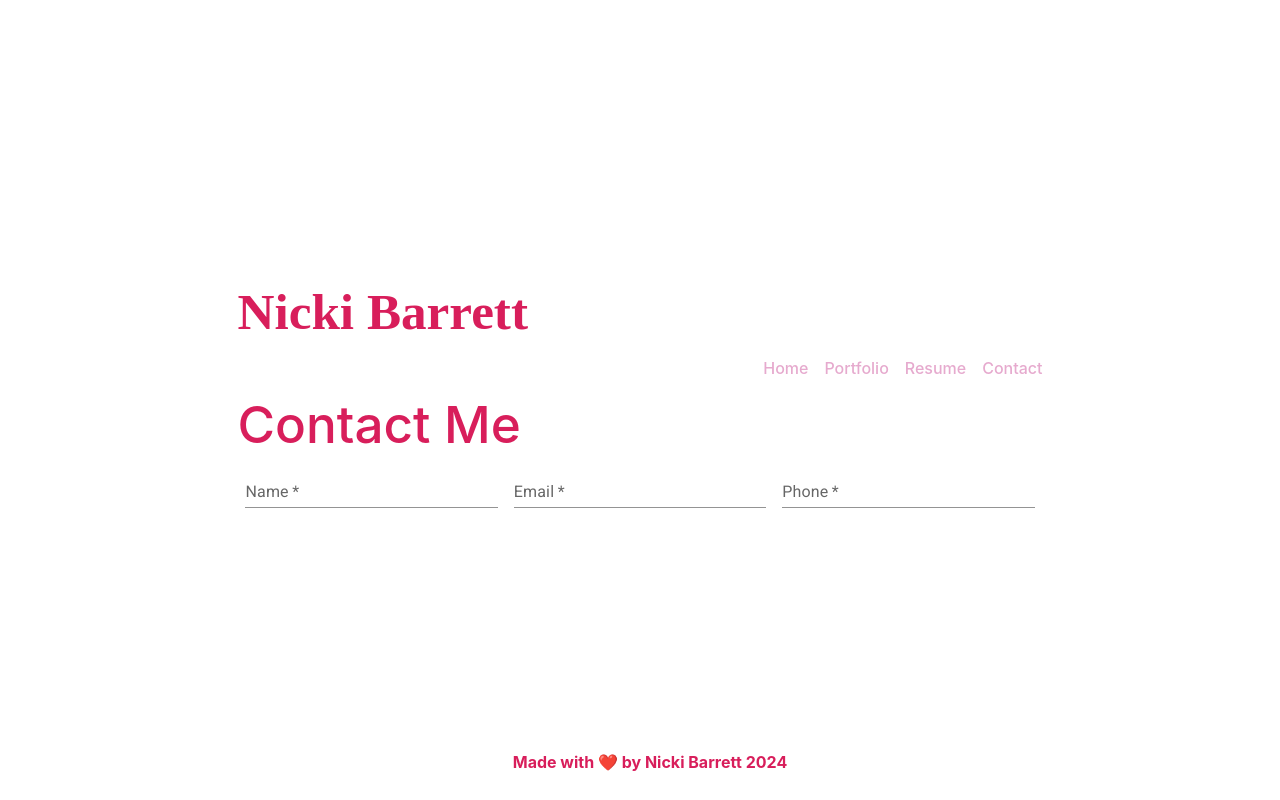
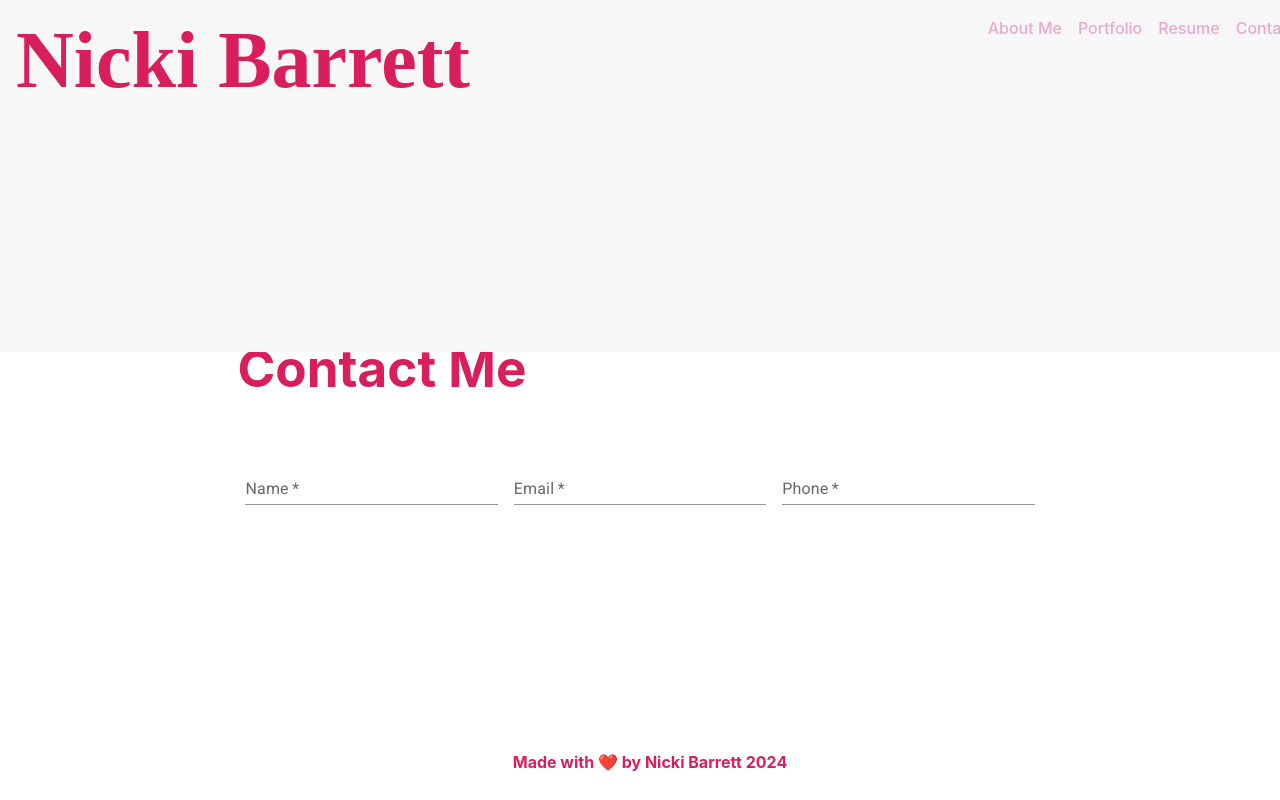
Before and after one commit to Nixxii223/20-react-portfolio, a React (Vite) app: page /Contact in a window 1280 px wide. Built offline with nearby package versions, Linux system fonts and the light colour scheme; a web font is replaced by a local one.

Commit message:
header styling

```diff
--- a/src/components/Header/index.jsx
+++ b/src/components/Header/index.jsx
@@ -8,12 +8,12 @@ const Header = () => {
 
             <h1 class="life-savers-bold">Nicki Barrett</h1>
             <nav >
-                <ul class="list">
-                    <li><Link to="/homepage">Home</Link></li>
+                <a>
+                    <li><Link to="/homepage">About Me</Link></li>
                     <li><Link to="/portfolio">Portfolio</Link></li>
                     <li><Link to="/resume">Resume</Link></li>
                     <li><Link to="/contact">Contact</Link></li>
-                </ul>
+                </a>
             </nav>
         </header>
     );
--- a/src/components/Header/styles.css
+++ b/src/components/Header/styles.css
@@ -1,3 +1,17 @@
+header {
+  background-color: #f7f7f7;
+  display: flex;
+  justify-content: space-between;
+  padding: 1em;
+  margin: 0;
+  position: fixed;
+  left: 0;
+  top: 0;
+  width: 100%;
+  height: 20em;
+  z-index: 1000;
+}
+
 h1 {
   color: #d81e5b;
   font-weight: 500;
@@ -38,10 +52,34 @@ h1 {
     font-style: normal;
   }
 
-  .list {
+  a {
     list-style-type: none;
     padding: 0;
     display: flex;
     gap: 1em;
     justify-content: right;
   }
+
+  a:link {
+    font-weight: 500;
+    color: #e6aace;
+    text-decoration: inherit;
+  }
+
+  a {
+    font-weight: 500;
+    color: #e6aace;
+    text-decoration: inherit;
+  }
+
+  a:visited {
+    color: #d81e5b;
+  }
+
+  a:hover {
+    color: #fcfc62;
+  }
+
+  a:active {
+    color: #75c9c8;
+  }
--- a/src/index.css
+++ b/src/index.css
@@ -13,14 +13,6 @@
   -moz-osx-font-smoothing: grayscale;
 }
 
-a {
-  font-weight: 500;
-  color: #e6aace;
-  text-decoration: inherit;
-}
-a:hover {
-  color: #fcfc62;
-}
 
 body {
   margin: 0;
@@ -31,8 +23,14 @@ body {
 }
 
 h1 {
+  font-size: 5em;
+  line-height: 1.1;
+}
+
+h2 {
   font-size: 3.2em;
-  line-height: 1.1;
+  text-align: left;
+  color: #d81e5b;
 }
 
 button {
--- a/src/pages/contact.jsx
+++ b/src/pages/contact.jsx
@@ -10,7 +10,7 @@ export default function Contact() {
       }}
       noValidate
       autoComplete="off">
-        <h1>Contact Me</h1>
+        <h2>Contact Me</h2>
         <TextField required id="standard-required" label="Name" color="secondary" variant="standard" />
         <TextField required id="standard-required" label="Email" color="secondary" variant="standard" />
         <TextField required id="standard-required" label="Phone" color="secondary" variant="standard"/>
--- a/src/pages/error.jsx
+++ b/src/pages/error.jsx
@@ -8,7 +8,7 @@ export default function Error() {
 
   return (
     <div id="error-page">
-      <h1>Uh-Oh!</h1>
+      <h2>Uh-Oh!</h2>
       <p>Sorry, an unexpected error has occurred.</p>
       <p>
         <i>{error.statusText || error.message}</i>
--- a/src/pages/homepage.jsx
+++ b/src/pages/homepage.jsx
@@ -3,7 +3,7 @@ import * as React from 'react';
 export default function Homepage() {
     return (
         <div>
-            <h1>About Me</h1>
+            <h2>About Me</h2>
             <p>
                 Hello, my name is Nicki Barrett and I am currently studying full stack web development through the University of Utah in partnership with edX. I also hold a Master of Science degree in Speech-Language Pathology and have spent the past ten years working as a feeding therapist in the Newborn ICU. My goal is to merge my love of feeding therapy with my new-found love of technology to create applications that work for therapists, rather than against them.
 
--- a/src/pages/portfolio.jsx
+++ b/src/pages/portfolio.jsx
@@ -3,7 +3,7 @@ import * as React from 'react';
 export default function Portfolio() {
     return (
       <div>
-        <h1>Portfolio</h1>
+        <h2>Portfolio</h2>
         <p>
           Lorem ipsum dolor sit amet, consectetur adipiscing elit. Sed neque
           velit, lobortis ut magna varius, blandit rhoncus sem. Morbi lacinia nisi
--- a/src/pages/resume.jsx
+++ b/src/pages/resume.jsx
@@ -3,7 +3,7 @@ import * as React from 'react';
 export default function Resume() {
     return (
       <div>
-        <h1>Resume</h1>
+        <h2>Resume</h2>
         <p>
           Lorem ipsum dolor sit amet, consectetur adipiscing elit. Sed neque
           velit, lobortis ut magna varius, blandit rhoncus sem. Morbi lacinia nisi
```
Also changed, not shown: src/components/Footer/styles.css (line endings or trailing spaces).
